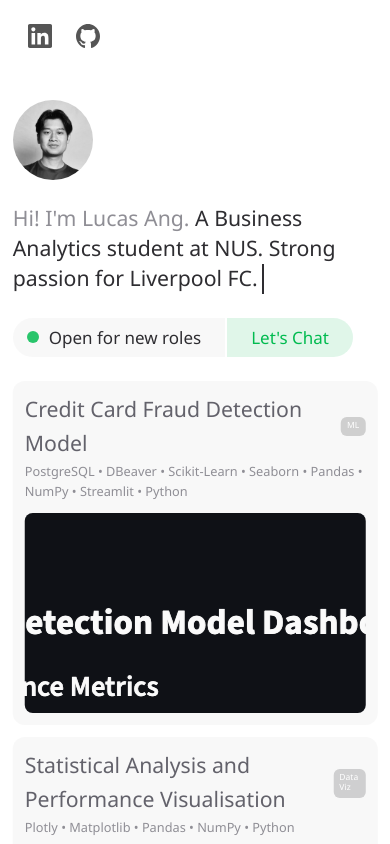
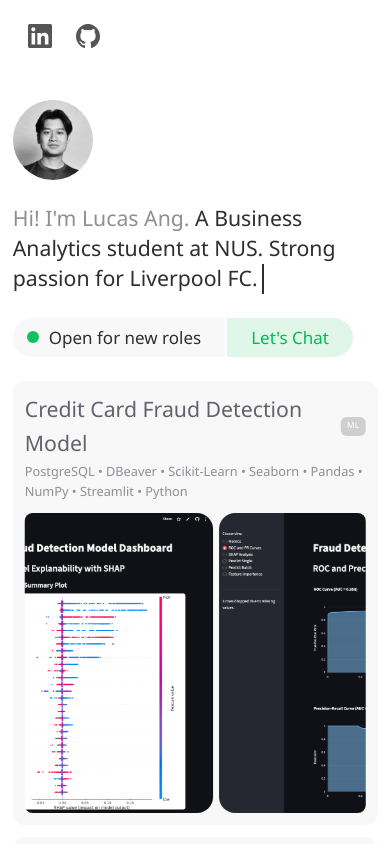
Before and after one commit to lucasang1/personal-website, a React (Vite) app: page / in a window 390 px wide. Shown: the top 844 px of the page. Built offline with nearby package versions, Linux system fonts and the light colour scheme; a web font is replaced by a local one.

Commit message:
Updated image sizes for mobile styles

```diff
--- a/src/index.css
+++ b/src/index.css
@@ -104,7 +104,7 @@ footer {
 .card-image {
   display: block;
   width: auto;
-  height: auto;
+  height: 400px;
   max-width: 100%;
   flex: none;
   border-radius: 16px;
@@ -303,6 +303,15 @@ footer {
     grid-column: 1;
   }
 
+  .card-image {
+    display: block;
+    width: auto;
+    height: 300px;
+    max-width: 100%;
+    flex: none;
+    border-radius: 16px;
+  }
+
   .card-header {
     font-size: 1.25rem;
     gap: var(--space-XXS);
@@ -361,6 +370,15 @@ footer {
     line-height: 1.75rem;
   }
 
+  .card-image {
+    display: block;
+    width: auto;
+    height: 300px;
+    max-width: 100%;
+    flex: none;
+    border-radius: 16px;
+  }
+
   .card-caption {
     margin-bottom: var(--space-S);
   }
@@ -392,7 +410,7 @@ footer {
   }
 
   .carousel {
-    height: 200px;
+    height: 300px;
     margin-top: var(--space-M);
     border-radius: 8px;
   }
```
